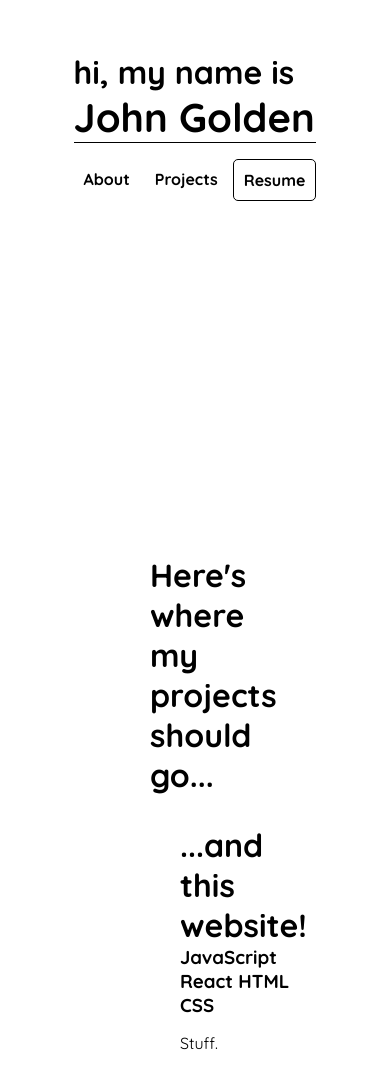
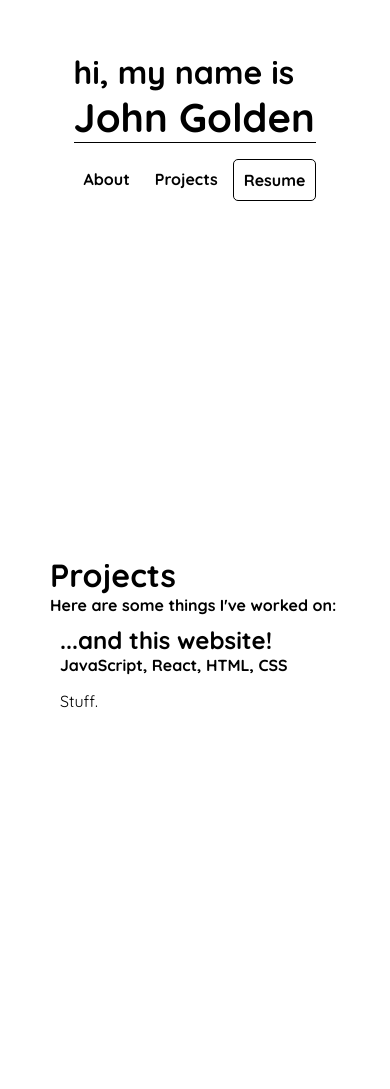
Before and after one commit to golden2402/personal-website, a Next.js app: page / in a window 390 px wide. Shown: the part 289-1378 px from the top of the page. Built offline with nearby package versions, Linux system fonts and the light colour scheme.

Commit message:
add section class, media queries

```diff
--- a/src/components/ProjectCard.jsx
+++ b/src/components/ProjectCard.jsx
@@ -4,8 +4,8 @@ function ProjectCard(params) {
   return (
     <div className={styles.projectCard}>
       <div id={styles.description}>
-        <h1>{params.name}</h1>
-        <h3>{params.skills.join(' ')}</h3>
+        <h2>{params.name}</h2>
+        <h4>{params.skills.join(', ')}</h4>
 
         <p>
           Stuff.
--- a/src/components/Projects.jsx
+++ b/src/components/Projects.jsx
@@ -13,7 +13,8 @@ function Projects() {
   return (
     // add id for hero navigation:
     <div className='section' id='projects'>
-      <h1>Here's where my projects should go...</h1>
+      <h1 className='title' >Projects</h1>
+      <h4>Here are some things I've worked on:</h4>
 
       <div className={styles.projects}>
         {projects.map((item, i) => <ProjectCard {...item} key={`project-${i}`} />)}
--- a/src/css/index.css
+++ b/src/css/index.css
@@ -18,7 +18,25 @@ a {
   color: var(--color);
 }
 
+.title {
+  color: var(--color);
+}
+
 .section {
-  margin: 0 150px;
+  margin: 0 300px;
   min-height: 100vh;
 }
+
+@media screen and (max-width: 1200px) {
+  .section {
+    margin: 0 150px;
+  }
+
+}
+
+@media screen and (max-width: 480px) {
+  .section {
+    margin: 0 50px;
+  }
+
+}
--- a/src/css/projects.module.css
+++ b/src/css/projects.module.css
@@ -32,3 +32,16 @@
 
   box-shadow: 0 0 5px black;
 }
+
+@media screen and (max-width: 1200px) {
+  .projects {
+    margin: 10px;
+    margin-bottom: 0;
+  }
+}
+
+@media screen and (max-width: 480px) {
+  .projectCard #image {
+    display: none;
+  }
+}
```
